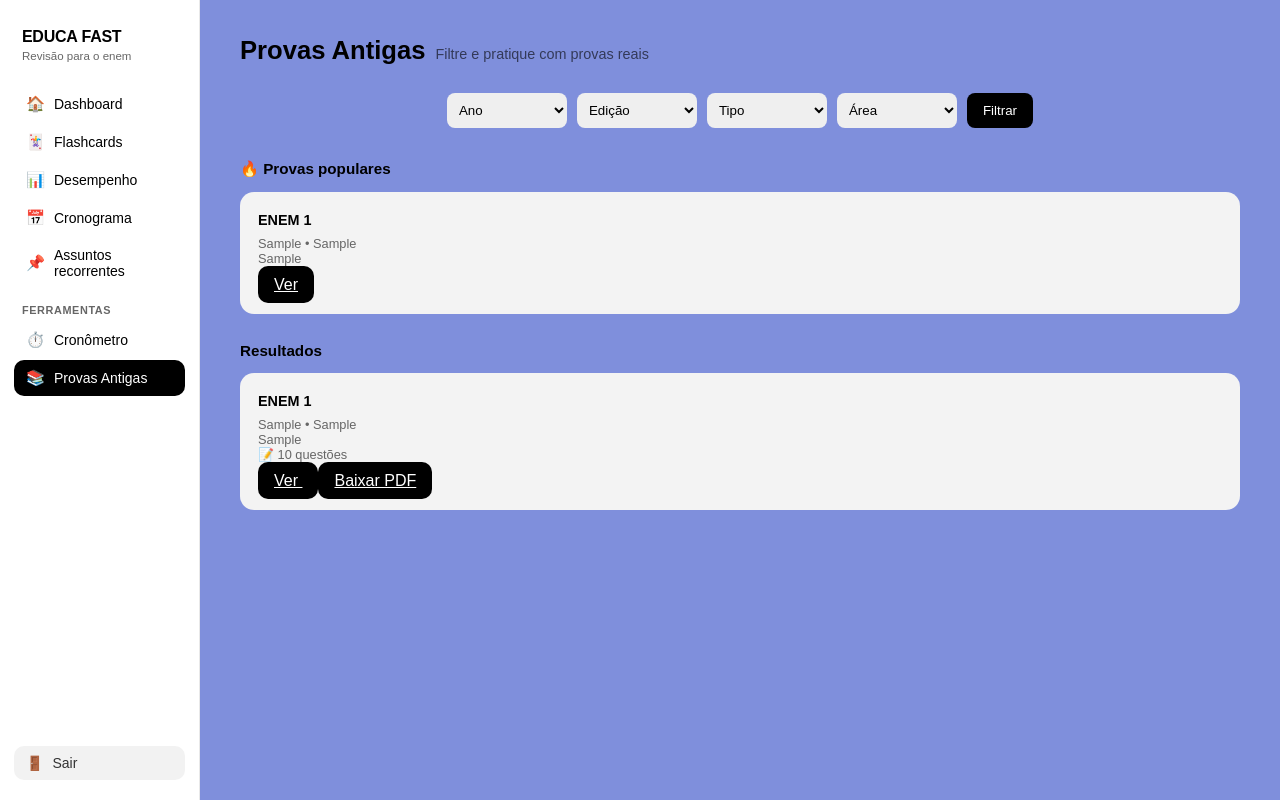
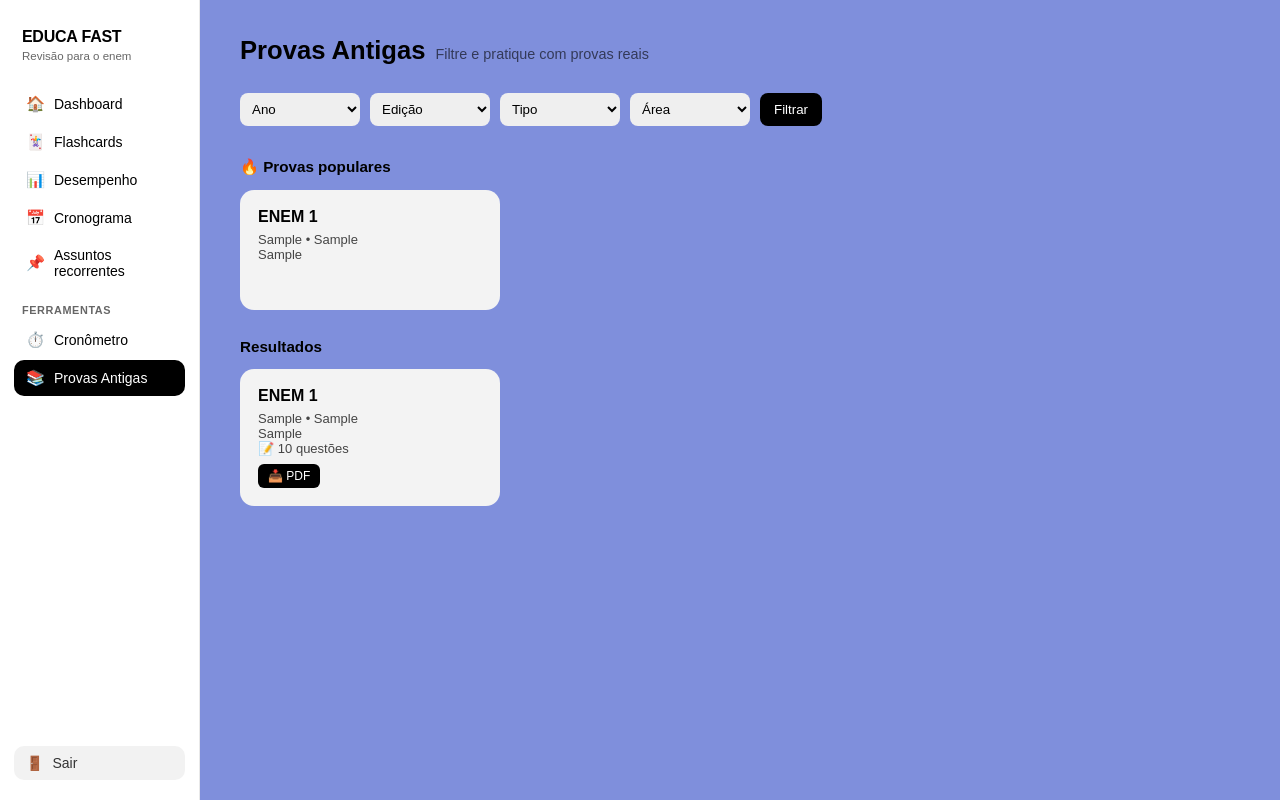
Before and after one commit to Gabrielorrico/EducaFast, a Django app: page /provas/ in a window 1280 px wide. Run offline with Django 5.2, Linux system fonts and the light colour scheme; a user stored in the database is signed in; tables that the repository leaves empty hold one stand-in row (values such as "Sample post").

Commit message:
feat: Update styles and improve index page with dynamic filters and new PDF resources

```diff
--- a/provas_antigas/static/provas_antigas/style.css
+++ b/provas_antigas/static/provas_antigas/style.css
@@ -10,6 +10,7 @@ body {
     background: #7f8fdc;
 }
 
+/* SIDEBAR (herda padrão do dashboard) */
 .barra-lateral {
     width: var(--sidebar-w);
     background: var(--sidebar-bg);
@@ -23,7 +24,6 @@ body {
 .logo-barra-lat {
     font-weight: 800;
     font-size: 1rem;
-    letter-spacing: -0.3px;
     padding-left: 8px;
     margin-bottom: 2px;
 }
@@ -35,114 +35,11 @@ body {
     margin-bottom: 22px;
 }
 
-.nav-item {
-    display: flex;
-    align-items: center;
-    gap: 10px;
-    padding: 9px 12px;
-    border-radius: 10px;
-    cursor: pointer;
-    font-size: 0.875rem;
-    font-weight: 500;
-    color: var(--text);
-    text-decoration: none;
-    border: none;
-    background: none;
-    width: 100%;
-    text-align: left;
-    transition: background 0.12s;
-}
-
-.nav-item:hover { background: #f2f2f2; }
-
-.nav-item.active {
-    background: var(--sidebar-active);
-    color: var(--sidebar-active-text);
-}
-
-.nav-icone { font-size: 0.95rem; width: 18px; text-align: center; flex-shrink: 0; }
-
-.barra-lateral-label {
-    font-size: 0.68rem;
-    font-weight: 600;
-    color: var(--text-muted);
-    padding: 14px 8px 4px;
-    text-transform: uppercase;
-    letter-spacing: 0.6px;
-}
-
-.sidebar-footer { margin-top: auto; }
-
-/* CONTAINER */
-.page {
-    max-width: 1100px;
-    margin: auto;
-    padding: 40px 20px;
-}
-
-/* HEADER */
-.page-header {
-    margin-bottom: 30px;
-}
-
-.page-header h1 {
-    font-size: 36px;
-}
-
-.page-header p {
-    color: #2f2f2f;
-    margin-top: 5px;
-}
-
-/* POPULARES */
-.populares {
-    margin-bottom: 40px;
-}
-
-.populares h2 {
-    margin-bottom: 15px;
-}
-
-.populares-grid {
-    display: flex;
-    gap: 20px;
-}
-
-.popular-card {
-    background: #fff;
-    padding: 18px;
-    border-radius: 16px;
-    width: 200px;
-    box-shadow: 0 10px 25px rgba(0,0,0,0.15);
-    transition: 0.2s;
-}
-
-.popular-card:hover {
-    transform: translateY(-6px);
-}
-
-.popular-card h3 {
-    font-size: 18px;
-}
-
-.popular-card p {
-    font-size: 13px;
-    color: #555;
-    margin: 8px 0 12px;
-}
-
 /* FILTROS */
-.filters {
-    margin-bottom: 30px;
-    margin: 40px 0;
-}
-
 .filters-form {
-    flex-wrap: wrap;
     display: flex;
     gap: 10px;
-    justify-content: center;
-
+    flex-wrap: wrap;
 }
 
 .filters-form select {
@@ -152,102 +49,65 @@ body {
     padding: 8px;
 }
 
-/* BOTÕES */
-.btn {
-    background: #000;
-    color: #fff;
-    padding: 10px 16px;
-    border-radius: 10px;
-    border: none;
-    cursor: pointer;
-    transition: 0.2s;
-}
-
+/* BOTÃO FILTRO */
 .filters-form button {
     background: #000;
     color: #fff;
     border: none;
-    padding: 10px 16px;
+    padding: 8px 14px;
     border-radius: 8px;
     cursor: pointer;
 }
 
-.btn:hover {
+/* CARDS (igual dashboard) */
+.card-info {
+    background: #f3f3f3;
+    border-radius: 14px;
+    padding: 18px;
+    min-width: 220px;
+    max-width: 260px;
+    flex: 1;
+}
+
+/* TÍTULO */
+.card-info h4 {
+    font-size: 16px;
+    margin-bottom: 6px;
+}
+
+/* TEXTO */
+.card-info p {
+    font-size: 13px;
+    color: #444;
+}
+
+/* BOTÃO DOWNLOAD (NOVO PADRÃO) */
+.btn-download {
+    background: #000;
+    color: #fff;
+    padding: 5px 10px;
+    font-size: 12px;
+    border-radius: 6px;
+    text-decoration: none;
+    display: inline-block;
+    margin-top: 8px;
+    transition: 0.2s;
+}
+
+.btn-download:hover {
     transform: scale(1.05);
 }
 
-.btn-outline {
-    border: 1px solid #000;
-    padding: 10px 16px;
-    border-radius: 10px;
-    text-decoration: none;
-    color: #000;
-    background: #fff;
+/* GRID RESPONSIVO */
+.btns-rapidos,
+.infos-bloco {
+    display: flex;
+    flex-wrap: wrap;
+    gap: 16px;
 }
 
-/* GRID */
-.grid {
-    display: grid;
-    gap: 25px;
-}
-
-/* CARD PRINCIPAL */
-.card {
-    background: #fff;
-    border-radius: 20px;
-    padding: 25px;
-    box-shadow: 0 12px 30px rgba(0,0,0,0.2);
-}
-
-/* HEADER DO CARD */
-.card-top {
-    display: flex;
-    justify-content: space-between;
-    margin-bottom: 15px;
-}
-
-.badge {
-    font-size: 12px;
-    padding: 6px 12px;
-    border-radius: 999px;
-}
-
-.badge.black {
-    background: #000;
-    color: #fff;
-}
-
-.badge.light {
-    background: #eee;
-}
-
-/* TÍTULO */
-.card h2 {
-    font-size: 28px;
-}
-
-.card p {
-    margin-top: 5px;
-    color: #333;
-}
-
-/* META */
-.meta {
-    margin: 15px 0;
-    display: flex;
-    gap: 20px;
-    font-size: 14px;
-}
-
-/* BOTÕES */
-.card-actions {
-    display: flex;
-    gap: 12px;
-    margin-top: 10px;
-}
-
-/* EMPTY */
+/* EMPTY STATE */
 .empty {
     text-align: center;
-    margin-top: 60px;
+    margin-top: 40px;
 }
--- a/provas_antigas/templates/provas_antigas/index.html
+++ b/provas_antigas/templates/provas_antigas/index.html
@@ -76,15 +76,16 @@
 
                 <select name="edicao">
                     <option value="">Edição</option>
-                    <option value="1º dia">Dia 1</option>
-                    <option value="2º dia">Dia 2</option>
+                    {% for ed in edicoes_disponiveis %}
+                        <option value="{{ ed }}">{{ ed }}</option>
+                    {% endfor %}
                 </select>
 
                 <select name="tipo">
                     <option value="">Tipo</option>
-                    <option value="regular">Regular</option>
-                    <option value="reaplicacao">Reaplicação</option>
-                    <option value="PPL">PPL</option>
+                    {% for tipo in tipos_disponiveis %}
+                        <option value="{{ tipo }}">{{ tipo }}</option>
+                    {% endfor %}
                 </select>
 
                 <select name="area_conhecimento">
@@ -105,17 +106,9 @@
         <div class="btns-rapidos">
             {% for prova in provas_populares %}
             <div class="card-info">
-
                 <h4>ENEM {{ prova.ano }}</h4>
                 <p>{{ prova.area_conhecimento }} • {{ prova.tipo }}</p>
                 <p>{{ prova.edicao }}</p>
-
-                <div style="margin-top:10px;">
-                    <a href="{% url 'provas_antigas:detalhe' prova.pk %}" class="btn">
-                        Ver
-                    </a>
-                </div>
-
             </div>
             {% endfor %}
         </div>
@@ -124,7 +117,7 @@
         <div class="sessao-titulo">Resultados</div>
 
         {% if provas %}
-        <div class="infos-bloco" style="flex-wrap: wrap;">
+        <div class="infos-bloco">
 
             {% for prova in provas %}
             <div class="card-info">
@@ -135,17 +128,11 @@
 
                 <p>📝 {{ prova.total_questoes }} questões</p>
 
-                <div style="margin-top:10px;">
-                    <a href="{% url 'provas_antigas:detalhe' prova.pk %}" class="btn">
-                        Ver
-                    </a>
-
-                    {% if prova.pdf_prova %}
-                    <a href="{{ prova.pdf_prova.url }}" class="btn" download>
-                        Baixar PDF
-                    </a>
-                    {% endif %}
-                </div>
+                {% if prova.pdf_prova %}
+                <a href="{{ prova.pdf_prova.url }}" class="btn-download" download>
+                    📥 PDF
+                </a>
+                {% endif %}
 
             </div>
             {% endfor %}
--- a/provas_antigas/views.py
+++ b/provas_antigas/views.py
@@ -8,13 +8,12 @@ from .models import Prova
 def index(request):
     provas = Prova.objects.all()
 
-    # PEGAR FILTROS
+    # FILTROS
     ano = request.GET.get('ano')
     edicao = request.GET.get('edicao')
     tipo = request.GET.get('tipo')
     area = request.GET.get('area_conhecimento')
 
-    # APLICAR FILTROS
     if ano:
         provas = provas.filter(ano=ano)
 
@@ -27,13 +26,13 @@ def index(request):
     if area:
         provas = provas.filter(area_conhecimento=area)
 
-    # ORDENAÇÃO (importante para UX)
+    # ORDENAÇÃO
     provas = provas.order_by('-ano')
 
-    # PROVAS POPULARES (simples por enquanto)
+    # PROVAS POPULARES
     provas_populares = Prova.objects.order_by('-ano')[:4]
 
-    # DADOS PARA FILTROS
+    # FILTROS DISPONÍVEIS
     anos_disponiveis = (
         Prova.objects
         .values_list('ano', flat=True)
@@ -41,9 +40,24 @@ def index(request):
         .order_by('-ano')
     )
 
+    tipos_disponiveis = (
+        Prova.objects
+        .order_by('tipo')
+        .values_list('tipo', flat=True)
+        .distinct()
+    )
+
     areas_disponiveis = (
         Prova.objects
+        .order_by('area_conhecimento')
         .values_list('area_conhecimento', flat=True)
+        .distinct()
+    )
+
+    edicoes_disponiveis = (
+        Prova.objects
+        .order_by('edicao')
+        .values_list('edicao', flat=True)
         .distinct()
     )
 
@@ -52,6 +66,8 @@ def index(request):
         'provas_populares': provas_populares,
         'anos_disponiveis': anos_disponiveis,
         'areas_disponiveis': areas_disponiveis,
+        'edicoes_disponiveis': edicoes_disponiveis,
+        'tipos_disponiveis': tipos_disponiveis,
     }
 
     return render(request, 'provas_antigas/index.html', context)
@@ -66,7 +82,7 @@ def detalhe(request, pk):
     })
 
 
-# 🔥 OPCIONAL (recomendado): DOWNLOAD CONTROLADO
+# DOWNLOAD CONTROLADO
 @login_required
 def baixar_prova(request, pk):
     prova = get_object_or_404(Prova, pk=pk)
```
Also changed, not shown: 6 other files.
